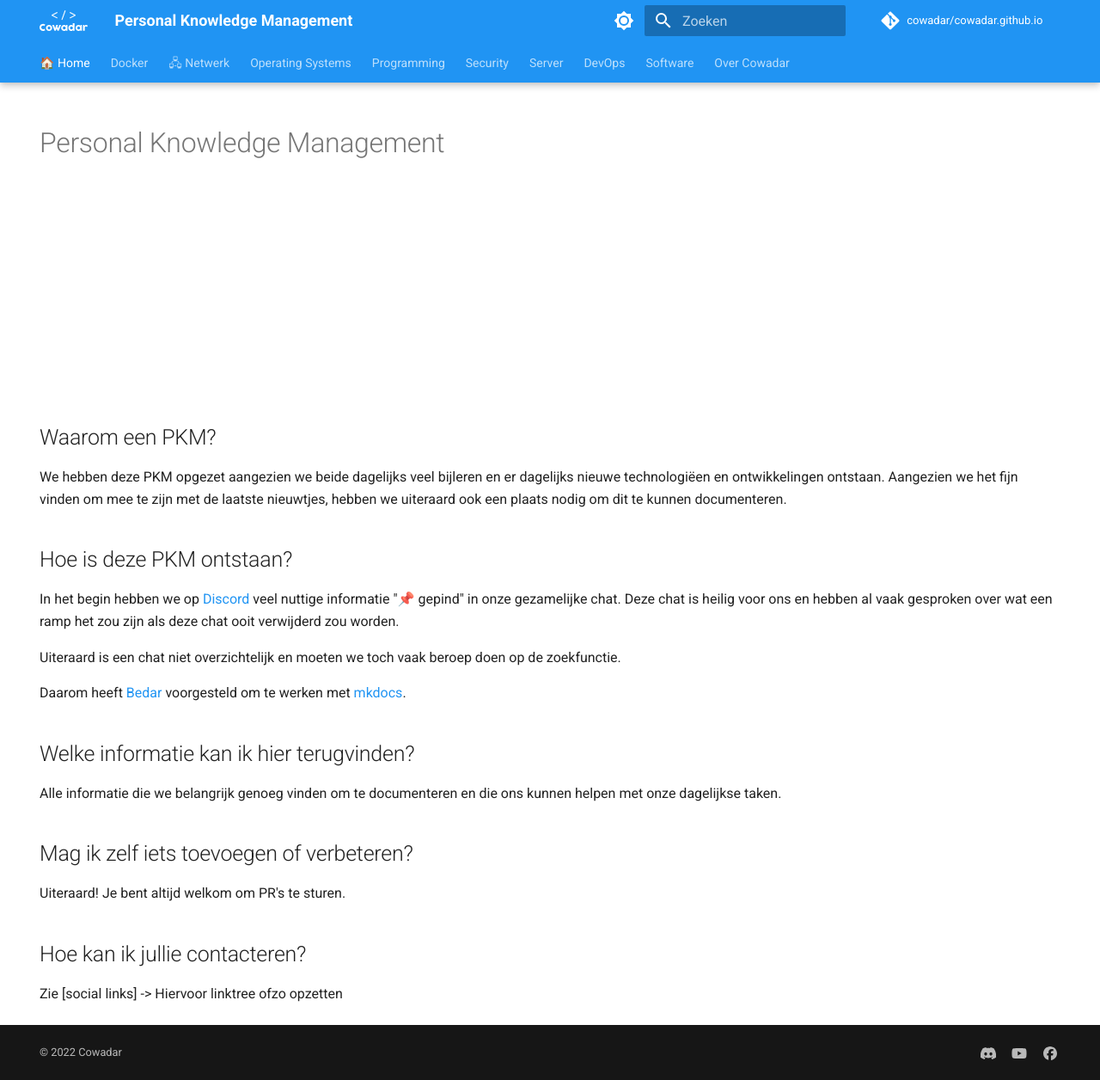
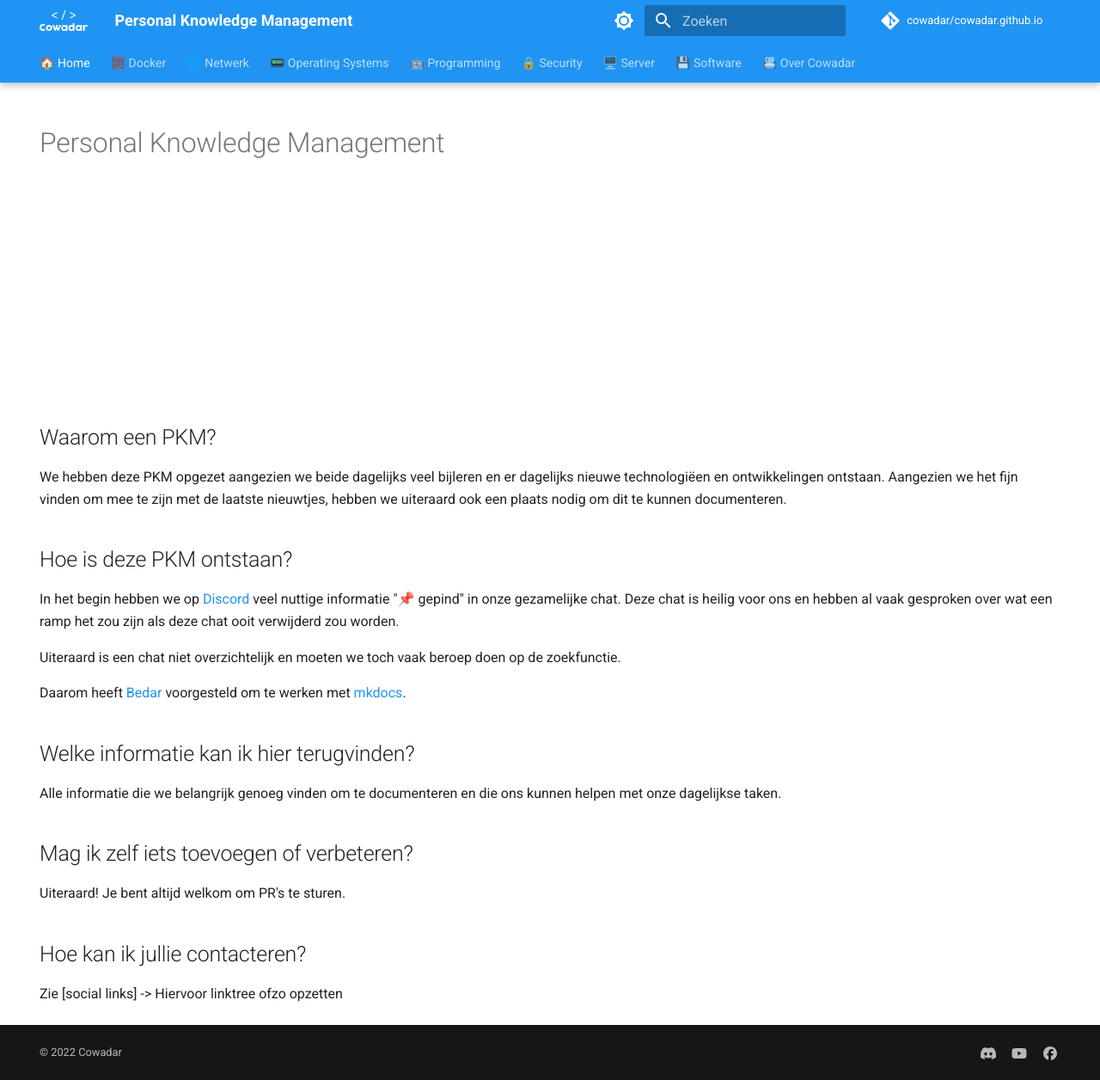
Before and after one commit to cowadar/cowadar.github.io, an MkDocs documentation site: the page built from docs/index.md, in a window 1280 px wide and 1256 px high. Shown: the whole window at 86% size. Built offline with MkDocs 1.6.1 and Material for MkDocs 9.7.7, drawn with Linux system fonts in a browser that asks for light colours; comment, search, counter and statistics services are not loaded; the version menu is left out; some of the changed lines change nothing that is shown.

Commit message:
added icons to navbar

```diff
--- a/mkdocs.yml
+++ b/mkdocs.yml
@@ -125,7 +125,7 @@ plugins:
 
 nav:
   - "🏠 Home": "index.md"
-  - "Docker":
+  - "🧮 Docker":
     - "Docker install": "docker/install.md"
     - "Docker Services":
       - "Documentation":
@@ -135,7 +135,7 @@ nav:
           - "Fivem": "docker/services/gameserver/fivem/fivem.md"
         - "Pterodactyl":
           - "Pterodactyl": "docker/services/gameserver/pterodactyl/pterodactyl.md"
-  - "🖧 Netwerk":
+  - "🌐 Netwerk":
     - "DNS":
       - "Cloudflare": "network/dns/cloudflare.md"
       - "NPM": "network/dns/nginx_proxy_manager.md"
@@ -146,21 +146,25 @@ nav:
       - "Unifi": "network/router/unifi.md"
     - "VPN":
       - "VPN": "network/vpn/vpn.md"
-  - "Operating Systems":
+  - "📟 Operating Systems":
     - "Operating Systems": "operating_systems/operating_systems.md"
     - "Ubuntu":
       - "Ubuntu": "operating_systems/linux/ubuntu/ubuntu.md"
       - "Ubuntu Snippets": "operating_systems/linux/ubuntu/snippets.md"
     - "Raspberry Pi OS":
       - "Raspberry Pi OS": "operating_systems/linux/raspberry_pi_os/raspberry_pi_os.md"
-  - "Programming":
+  - "🤖 Programming":
+    - "DevOps":
+      - "Github":
+        - "Github": "devops/github/github.md"
+        - "Github Commands": "devops/github/github_commands.md"
     - "Python":
       - "Python": "programming/python/python.md"
     - "YAML":
       - "YAML": "programming/yaml/yaml.md"
-  - "Security":
+  - "🔒 Security":
     - "Vaultwarden": "security/vaultwarden.md"
-  - "Server":
+  - "🖥️ Server":
     - "Automation":
       - "Ansible":
         - "Ansible": "server/automation/ansible/ansible.md"
@@ -177,13 +181,9 @@ nav:
       - "TrueNAS": "server/truenas/truenas.md"
     - "Unraid":
       - "Unraid": "server/unraid/unraid.md"
-  - "DevOps":
-    - "Github":
-      - "Github": "devops/github/github.md"
-      - "Github Commands": "devops/github/github_commands.md"
-  - "Software":
+  - "💾 Software":
     - "Discord": "software/discord/discord.md"
-  - "Over Cowadar":
+  - "📇 Over Cowadar":
     - "Cowadar":
       - "Algemeen": "about/cowadar.md"
       - "Bedar": "about/bedar.md"
```
